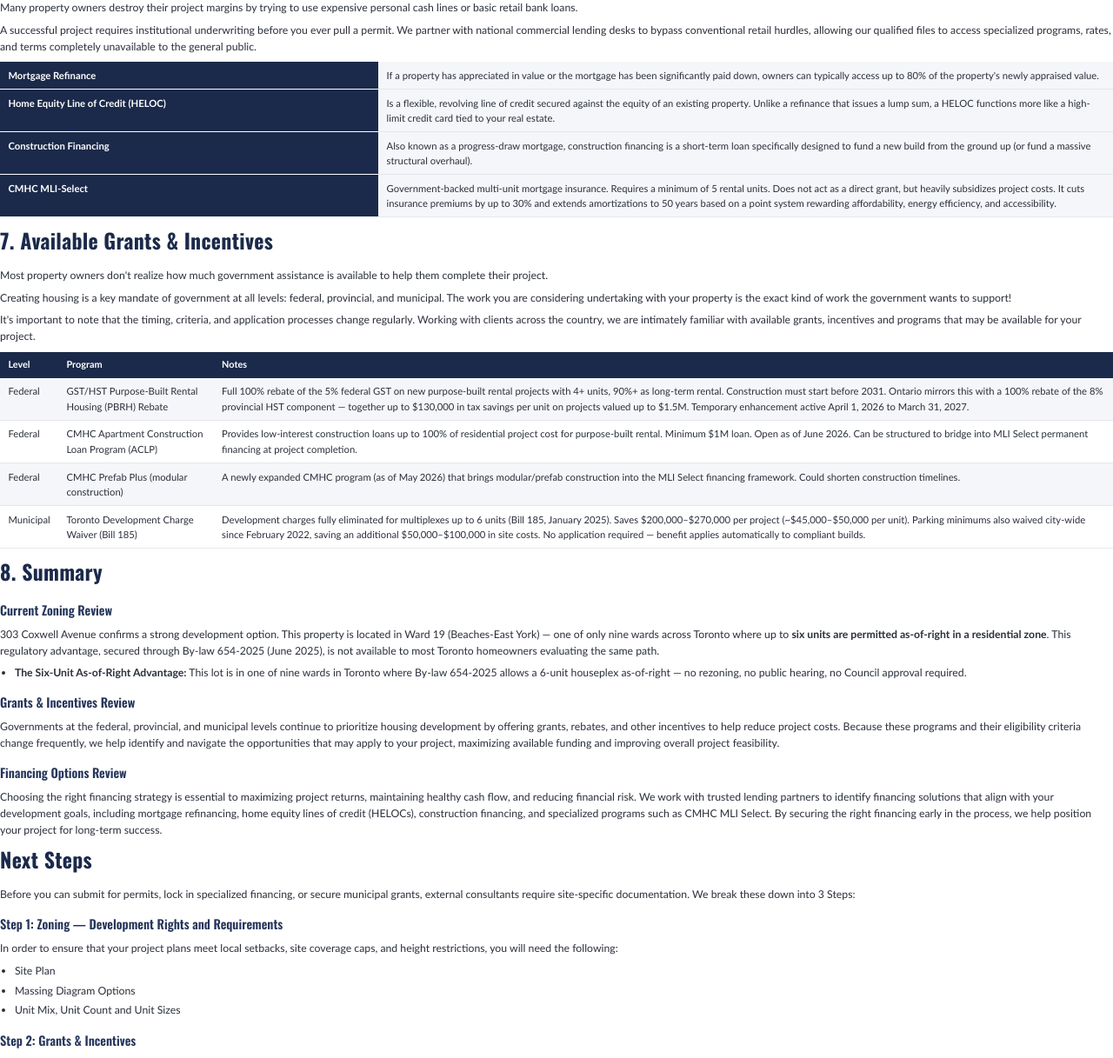
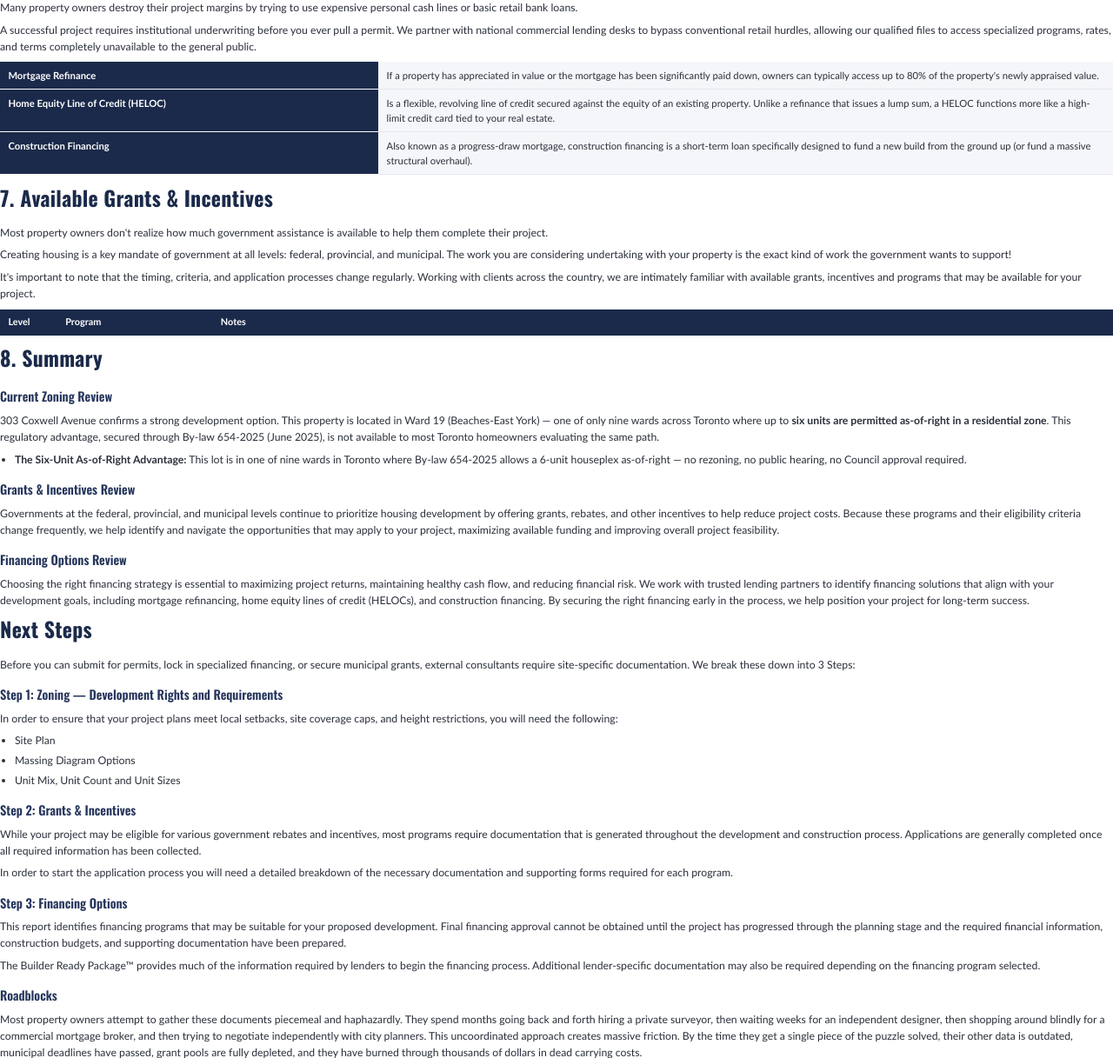
Before and after one commit to anasshahzad101/houselyft-report-engine, a Python web app: template templates/report_houselyft_master.html in a window 1280 px wide. Shown: the part 5270-6487 px from the top of the page at 87% size. Run offline with Jinja, Linux system fonts and the light colour scheme; the template is opened without the code that fills it, so the values that code supplies are empty.

Commit message:
Remove hardcoded programs from master template - replace with gate markers. Fixes MLI Select (5+ units) and Toronto DC Waiver appearing on every report regardless of scope or municipality. See docs/PROGRAM_GATING_v1.md

```diff
--- a/templates/report_houselyft_master.html
+++ b/templates/report_houselyft_master.html
@@ -261,7 +261,11 @@ body{zoom:0.94;}
     <tr><td>Mortgage Refinance</td><td>If a property has appreciated in value or the mortgage has been significantly paid down, owners can typically access up to 80% of the property's newly appraised value.</td></tr>
     <tr><td>Home Equity Line of Credit (HELOC)</td><td>Is a flexible, revolving line of credit secured against the equity of an existing property. Unlike a refinance that issues a lump sum, a HELOC functions more like a high-limit credit card tied to your real estate.</td></tr>
     <tr><td>Construction Financing</td><td>Also known as a progress-draw mortgage, construction financing is a short-term loan specifically designed to fund a new build from the ground up (or fund a massive structural overhaul).</td></tr>
-    <tr><td>CMHC MLI-Select</td><td>Government-backed multi-unit mortgage insurance. Requires a minimum of 5 rental units. Does not act as a direct grant, but heavily subsidizes project costs. It cuts insurance premiums by up to 30% and extends amortizations to 50 years based on a point system rewarding affordability, energy efficiency, and accessibility.</td></tr>
+    <!-- GATED_FINANCING_ROWS
+     Injected by the builder from config/programs.json AFTER apply_gates().
+     Do NOT hardcode a program here. Anything above this marker is any_scale
+     (refinance / HELOC / construction) and always renders.
+     See docs/PROGRAM_GATING_v1.md -->
   </table>
 </div>
 
@@ -273,11 +277,16 @@ body{zoom:0.94;}
   <p>It's important to note that the timing, criteria, and application processes change regularly. Working with clients across the country, we are intimately familiar with available grants, incentives and programs that may be available for your project.</p>
   <table class="g">
     <tr><th style="width:70px">Level</th><th style="width:190px">Program</th><th>Notes</th></tr>
-    <tr><td>Federal</td><td>GST/HST Purpose-Built Rental Housing (PBRH) Rebate</td><td>Full 100% rebate of the 5% federal GST on new purpose-built rental projects with 4+ units, 90%+ as long-term rental. Construction must start before 2031. Ontario mirrors this with a 100% rebate of the 8% provincial HST component — together up to $130,000 in tax savings per unit on projects valued up to $1.5M. Temporary enhancement active April 1, 2026 to March 31, 2027.</td></tr>
-    <tr><td>Federal</td><td>CMHC Apartment Construction Loan Program (ACLP)</td><td>Provides low-interest construction loans up to 100% of residential project cost for purpose-built rental. Minimum $1M loan. Open as of June 2026. Can be structured to bridge into MLI Select permanent financing at project completion.</td></tr>
-    <tr><td>Federal</td><td>CMHC Prefab Plus (modular construction)</td><td>A newly expanded CMHC program (as of May 2026) that brings modular/prefab construction into the MLI Select financing framework. Could shorten construction timelines.</td></tr>
-    <tr><td>Municipal</td><td>Toronto Development Charge Waiver (Bill 185)</td><td>Development charges fully eliminated for multiplexes up to 6 units (Bill 185, January 2025). Saves $200,000–$270,000 per project (~$45,000–$50,000 per unit). Parking minimums also waived city-wide since February 2022, saving an additional $50,000–$100,000 in site costs. No application required — benefit applies automatically to compliant builds.</td></tr>
-  </table>
+    <!-- GATED_GRANTS_ROWS
+         Injected by the builder from config/programs.json AFTER apply_gates().
+         EVERY grant/incentive is gated - none may be hardcoded here.
+         Previously hardcoded (the defect this fixes): GST/HST PBRH (4+ units),
+         CMHC ACLP ($1M+ loan), CMHC Prefab Plus (inherits MLI), Toronto DC Waiver
+         (Toronto only - was appearing on Mississauga reports).
+         scoped mode -> only programs clearing the stated scope.
+         tiered mode -> each program attached to the smallest tier that clears it.
+         See docs/PROGRAM_GATING_v1.md -->
+    </table>
 </div>
 
 <!-- 8 SUMMARY -->
@@ -291,7 +300,7 @@ body{zoom:0.94;}
   <h3>Grants &amp; Incentives Review</h3>
   <p>Governments at the federal, provincial, and municipal levels continue to prioritize housing development by offering grants, rebates, and other incentives to help reduce project costs. Because these programs and their eligibility criteria change frequently, we help identify and navigate the opportunities that may apply to your project, maximizing available funding and improving overall project feasibility.</p>
   <h3>Financing Options Review</h3>
-  <p>Choosing the right financing strategy is essential to maximizing project returns, maintaining healthy cash flow, and reducing financial risk. We work with trusted lending partners to identify financing solutions that align with your development goals, including mortgage refinancing, home equity lines of credit (HELOCs), construction financing, and specialized programs such as CMHC MLI Select. By securing the right financing early in the process, we help position your project for long-term success.</p>
+  <p>Choosing the right financing strategy is essential to maximizing project returns, maintaining healthy cash flow, and reducing financial risk. We work with trusted lending partners to identify financing solutions that align with your development goals, including mortgage refinancing, home equity lines of credit (HELOCs), and construction financing.<!-- GATED_FINANCING_PROSE: the builder may append gated programs here ONLY if they clear their gate. Never name a program that has not cleared. --> By securing the right financing early in the process, we help position your project for long-term success.</p>
 </div>
 
 <!-- NEXT STEPS / ROADBLOCKS / CTA -->
```
